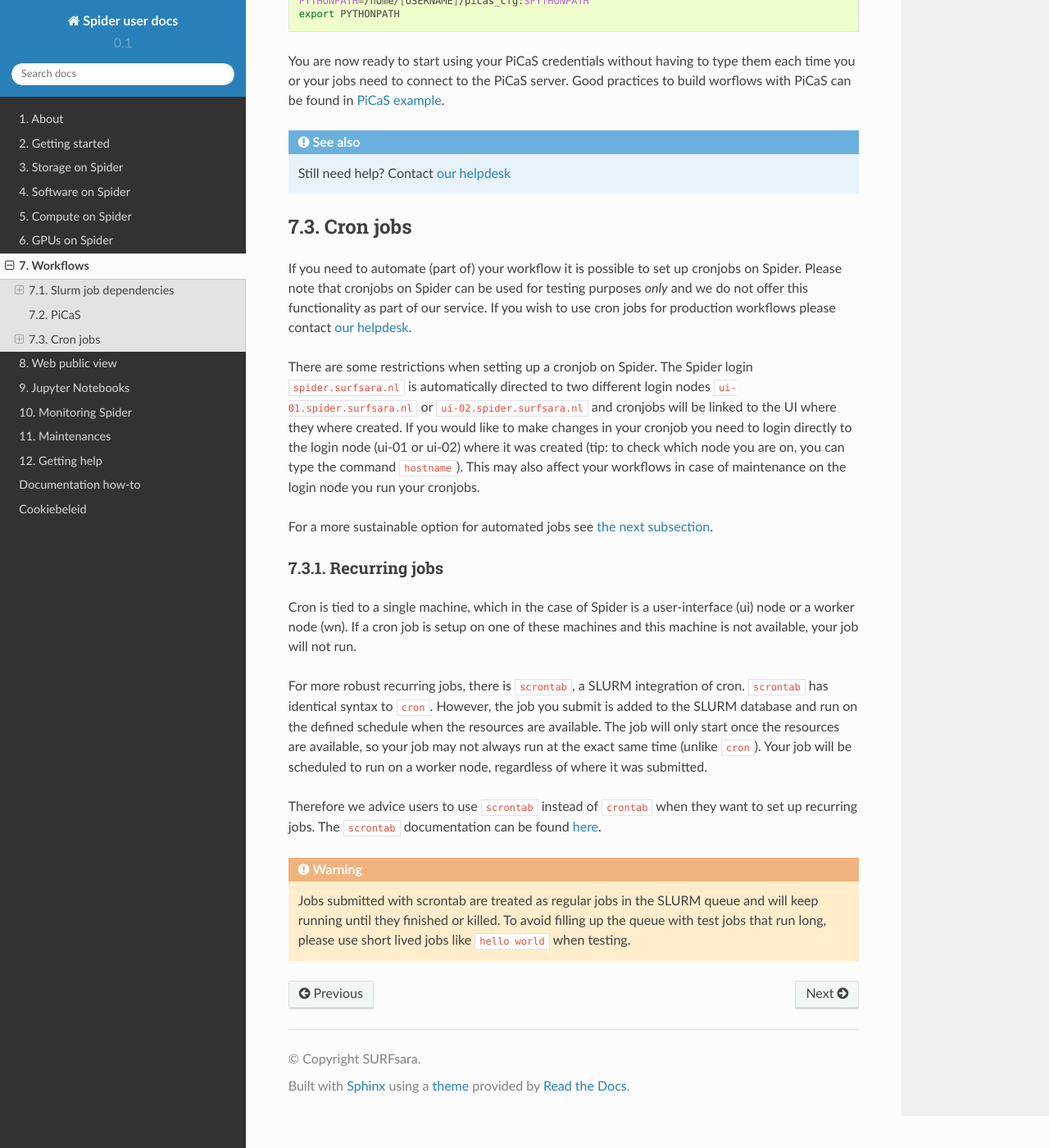
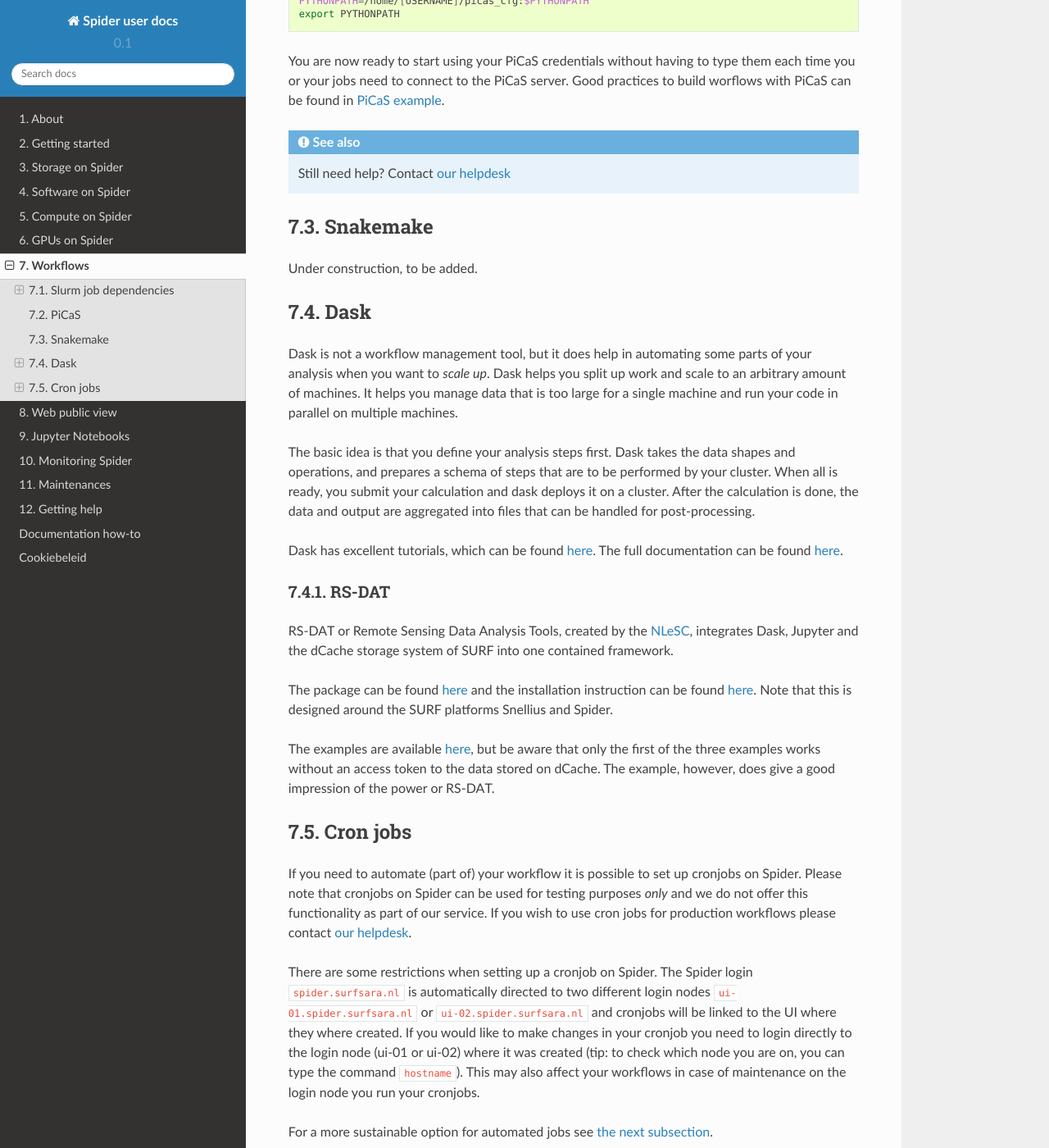
Before and after one commit to sara-nl/spiderdocs, a Sphinx documentation site: the page built from source/Pages/workflows.rst, in a window 1280 px wide and 1400 px high, scrolled down 4176 px. Shown: the whole window at 82% size. Built offline with Sphinx 7.4.7 and the Read the Docs theme 2.0.0, drawn with Linux system fonts in a browser that asks for light colours.

Commit message:
Add dask/rsdat to workflow page

```diff
--- a/source/Pages/workflows.rst
+++ b/source/Pages/workflows.rst
@@ -206,6 +206,40 @@ Good practices to build worflows with PiCaS can be found in `PiCaS example`_.
 
 .. seealso:: Still need help? Contact :ref:`our helpdesk <helpdesk>`
 
+
+.. _snakemake-on-spider:
+
+=========
+Snakemake
+=========
+
+Under construction, to be added.
+
+.. _dask-on-spider:
+
+====
+Dask
+====
+
+Dask is not a workflow management tool, but it does help in automating some parts of your analysis when you want to *scale up*.
+Dask helps you split up work and scale to an arbitrary amount of machines. It helps you manage data that is too large for a single machine and run your code in parallel on multiple machines.
+
+The basic idea is that you define your analysis steps first. Dask takes the data shapes and operations, and prepares a schema of steps that are to be performed by your cluster. When all is ready, you submit your calculation and dask deploys it on a cluster. After the calculation is done, the data and output are aggregated into files that can be handled for post-processing.
+
+Dask has excellent tutorials, which can be found `here <https://tutorial.dask.org/>`_. The full documentation can be found `here <https://docs.dask.org/en/stable/>`_.
+
+RS-DAT
+======
+
+RS-DAT or Remote Sensing Data Analysis Tools, created by the `NLeSC <https://www.esciencecenter.nl/>`_, integrates Dask, Jupyter and the dCache storage system of SURF into one contained framework.
+
+The package can be found `here <https://github.com/RS-DAT/JupyterDaskOnSLURM>`_ and the installation instruction can be found `here <https://github.com/RS-DAT/JupyterDaskOnSLURM/blob/main/user-guide.md>`_. Note that this is designed around the SURF platforms Snellius and Spider.
+
+The examples are available `here <https://github.com/RS-DAT/JupyterDask-Examples>`_, but be aware that only the first of the three examples works without an access token to the data stored on dCache. The example, however, does give a good impression of the power or RS-DAT.
+
+
+.. _cron-jobs:
+
 =========
 Cron jobs
 =========
```
